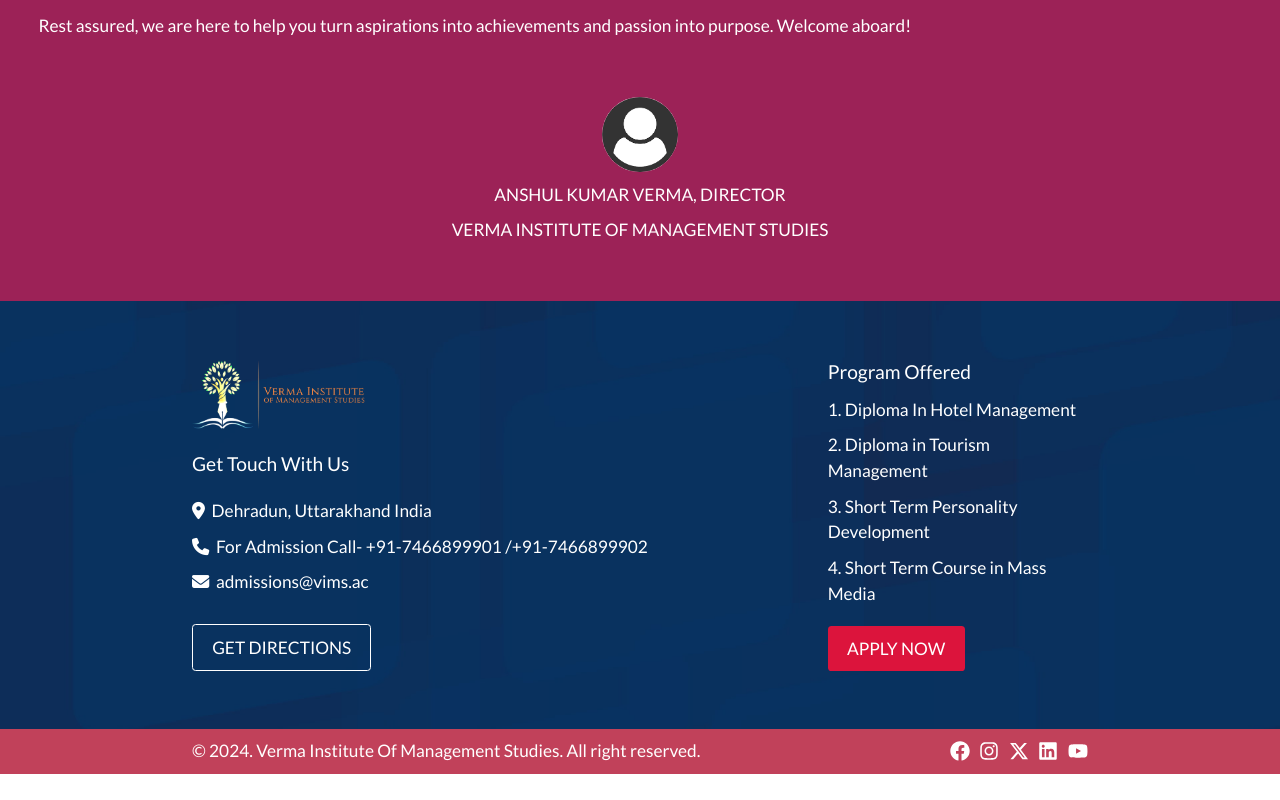
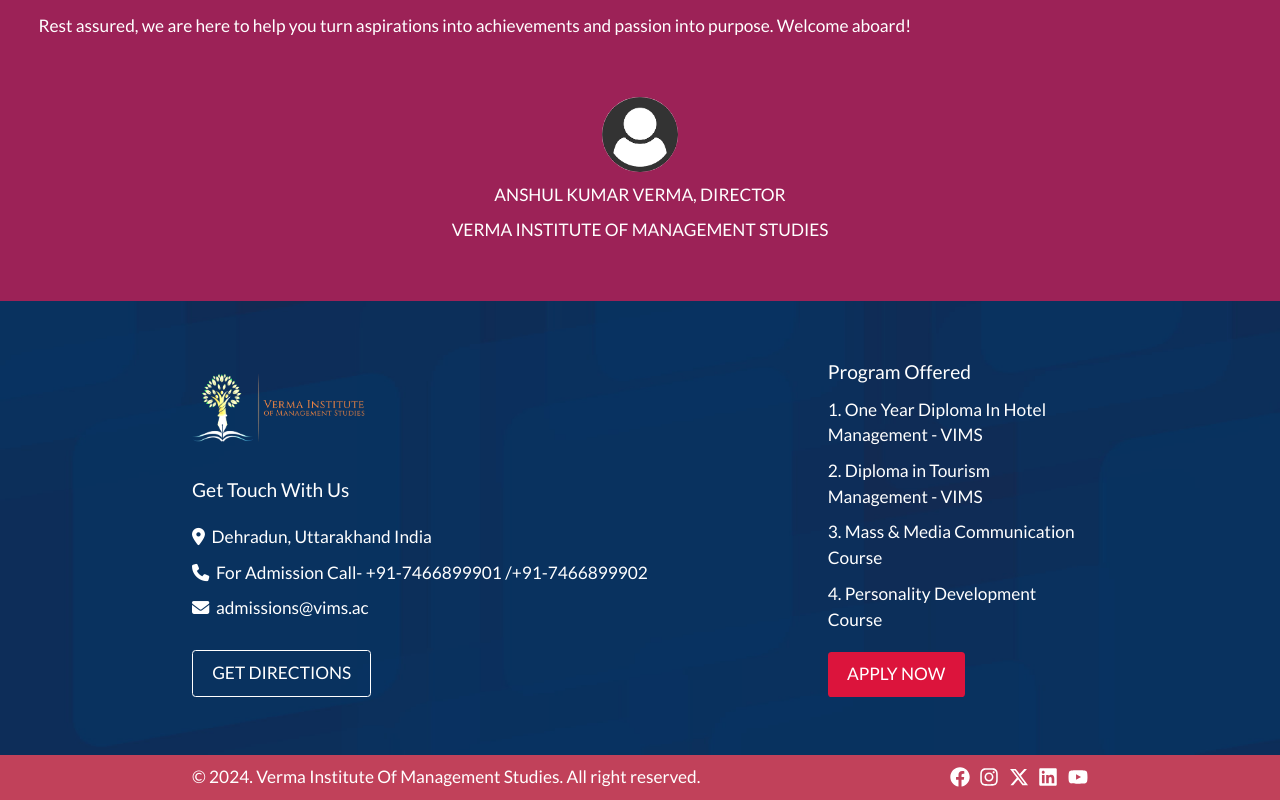
Before and after one commit to hvs1234/Vims-Institute-Main, a React (Vite) app: page / in a window 1280 px wide. Shown: the part 6322-7122 px from the top of the page. Before the commit the page ends 7096 px from the top, so only its background shows below. Built offline with nearby package versions, Linux system fonts and the light colour scheme.

Commit message:
changes in nav and content

```diff
--- a/src/APIs/NavAPI.jsx
+++ b/src/APIs/NavAPI.jsx
@@ -18,9 +18,9 @@
     id: 4,
     name: "Admission",
     dropdown: [
-      { id: 1, name: "One Year Diploma In Hotel Management", to: "/program/diploma" },
-      { id: 2, name: "Tourism Development", to: "/program/tourism" },
-      { id: 3, name: "Mass & Media Communication", to: "/program/massMedia" },
+      { id: 1, name: "One Year Diploma In Hotel Management - VIMS", to: "/program/diploma" },
+      { id: 2, name: "Diploma in Tourism Management - VIMS", to: "/program/tourism" },
+      { id: 3, name: "Mass & Media Communication Course", to: "/program/massMedia" },
       { id: 4, name: "Personality Development Course", to: "/program/personality" },
     ],
   },
--- a/src/Components/Card/ProgramCard.jsx
+++ b/src/Components/Card/ProgramCard.jsx
@@ -27,7 +27,7 @@
               </p>
               <div
                 className="w-[100%] grid grid-cols-4 mt-[4rem] gap-[2rem] justify-start max-md:grid-cols-2
-          max-[400px]:grid-cols-1 max-[400px]:gap-[4rem]"
+                max-[400px]:grid-cols-1 max-[400px]:gap-[4rem]"
               >
                 {homepromotedata.map((e) => {
                   return (
--- a/src/Components/Footer/Footer.jsx
+++ b/src/Components/Footer/Footer.jsx
@@ -67,16 +67,16 @@
               Program Offered
             </p>
             <p className="text-[1.8rem] font-normal text-[white]">
-              1. Diploma In Hotel Management
+              1. One Year Diploma In Hotel Management - VIMS
             </p>
             <p className="text-[1.8rem] font-normal text-[white]">
-              2. Diploma in Tourism Management
+              2. Diploma in Tourism Management - VIMS
             </p>
             <p className="text-[1.8rem] font-normal text-[white]">
-              3. Short Term Personality Development
+              3. Mass & Media Communication Course
             </p>
             <p className="text-[1.8rem] font-normal text-[white]">
-              4. Short Term Course in Mass Media
+              4. Personality Development Course
             </p>
             <div className="flex items-center gap-[1rem] w-[100%] max-lg:justify-center">
               <div className="flex items-center mt-[1rem]">
--- a/src/Components/Header/Nav.jsx
+++ b/src/Components/Header/Nav.jsx
@@ -64,7 +64,7 @@
                 </p>
                 <FaChevronDown className="text-[#414141] text-[1.4rem]" />
                 {dropdownOpen === item.id && (
-                  <div className="absolute top-[2rem] left-[-2rem] px-[1rem] py-[1rem] mt-2 w-[200px] bg-white shadow-md border">
+                  <div className="absolute top-[2rem] left-[-6rem] px-[1rem] py-[1rem] mt-2 w-[250px] bg-white shadow-md border">
                     {item.dropdown.map((subItem) => (
                       <Link
                         key={subItem.id}
```
